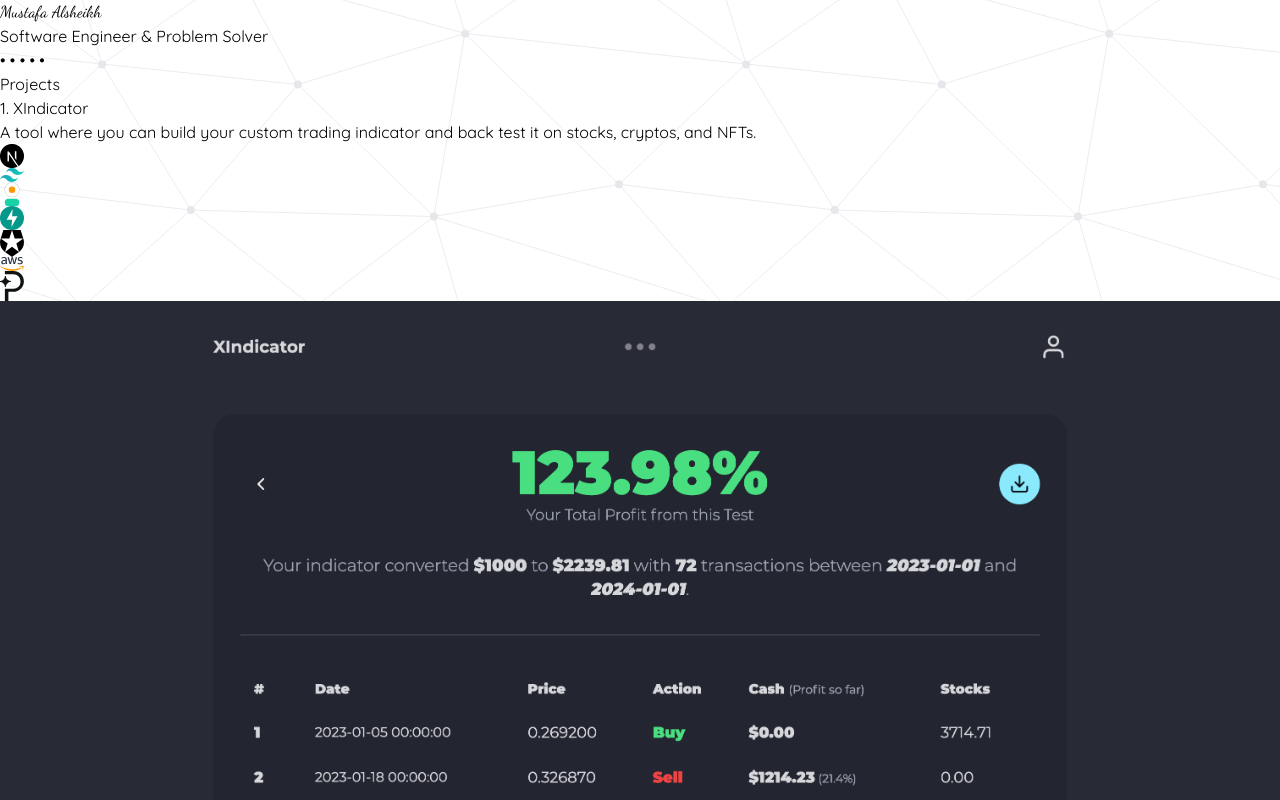
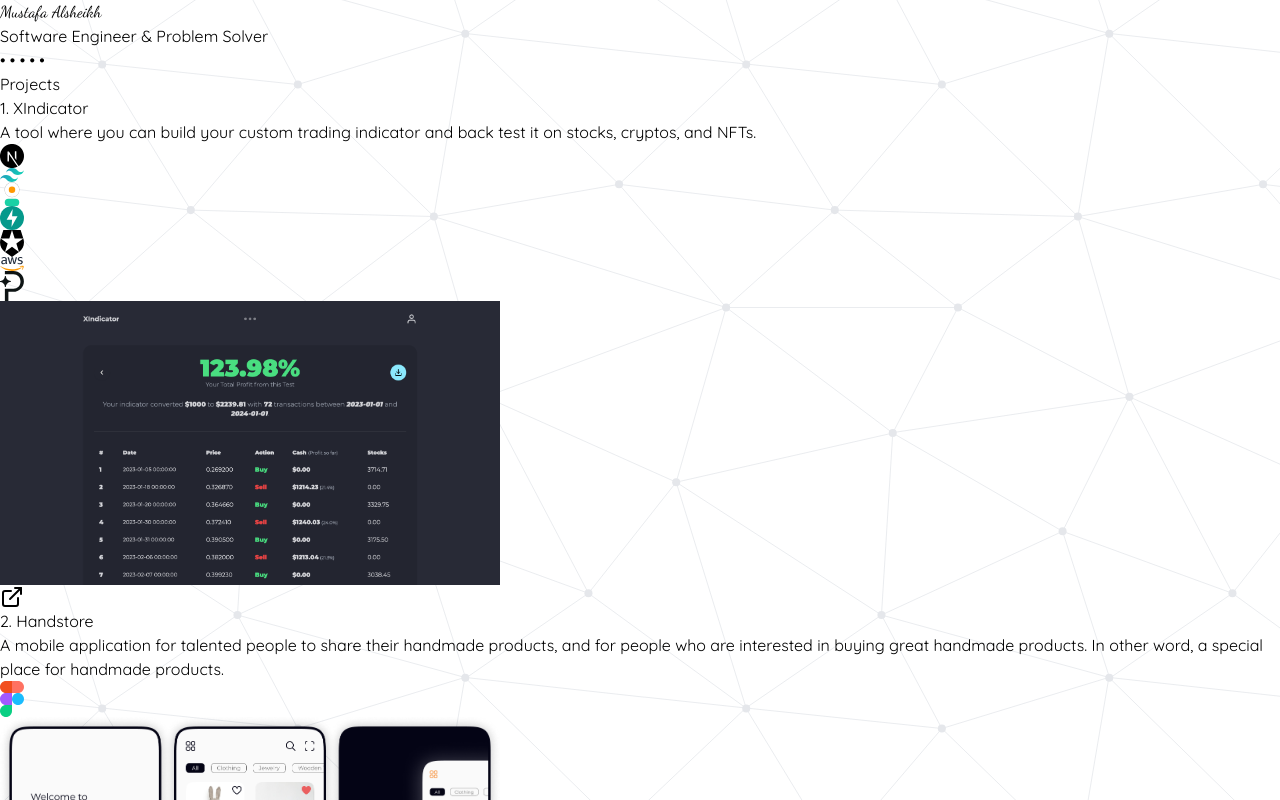
Before and after one commit to mechashadowx/Portfolio, a Next.js app: page / in a window 1280 px wide. Shown: the top 800 px of the page. Built offline with nearby package versions, Linux system fonts and the light colour scheme.

Commit message:
Add unoptimized images flag

```diff
--- a/app/components/Projects.tsx
+++ b/app/components/Projects.tsx
@@ -78,11 +78,10 @@
                             </div>
                             <div className="drop-shadow-2xl">
                                 <Image
-                                    src={`/projects${project.image}`}
+                                    src={`/Portfolio/projects${project.image}`}
                                     alt=""
                                     width={500}
                                     height={500}
-                                    style={{ width: "auto", height: "auto" }}
                                     className="rounded-2xl"
                                 />
                             </div>
--- a/next.config.mjs
+++ b/next.config.mjs
@@ -1,6 +1,9 @@
 /** @type {import('next').NextConfig} */
 const nextConfig = {
     output: 'export',
+    images: {
+        unoptimized: true,
+    }
 };
 
 export default nextConfig;
```
